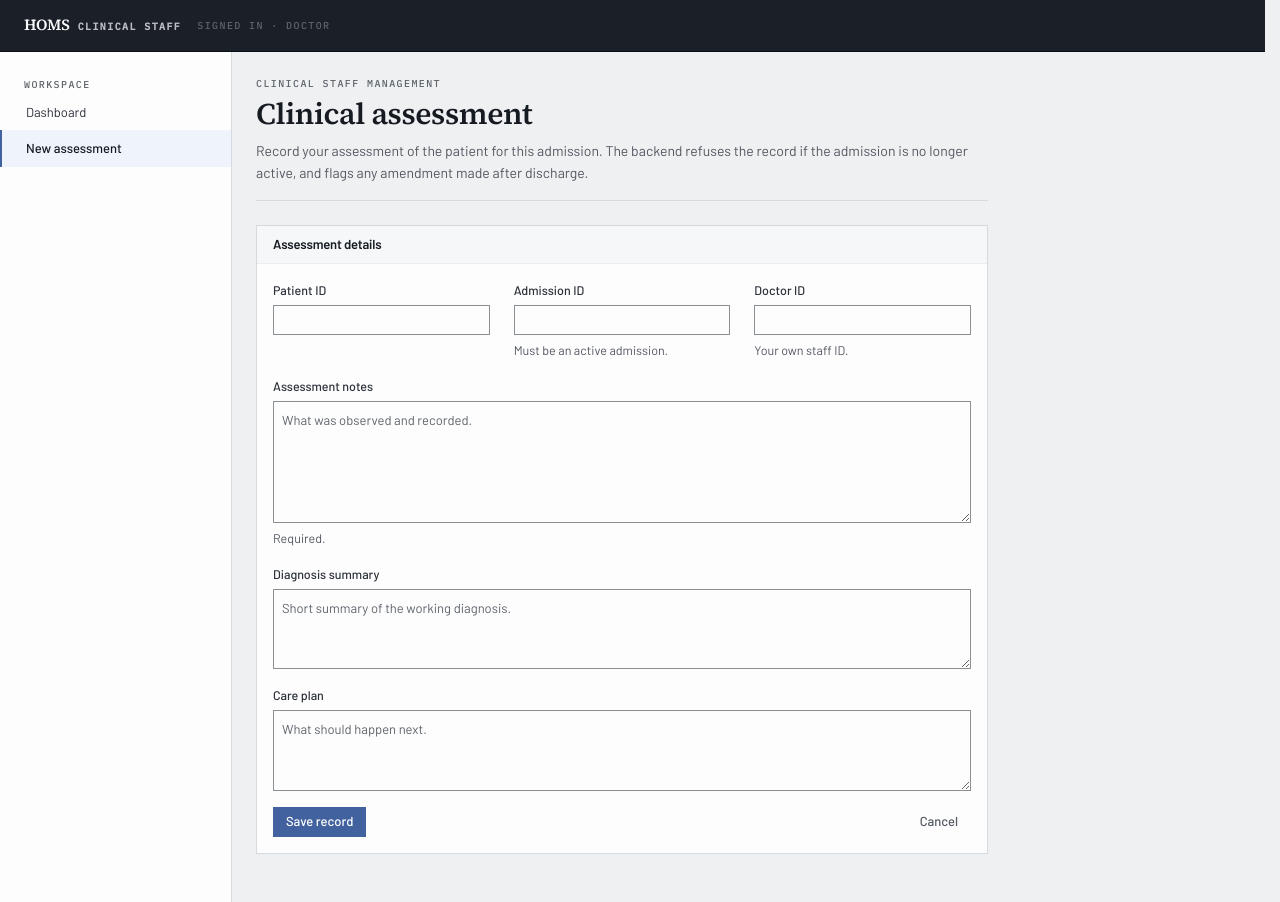
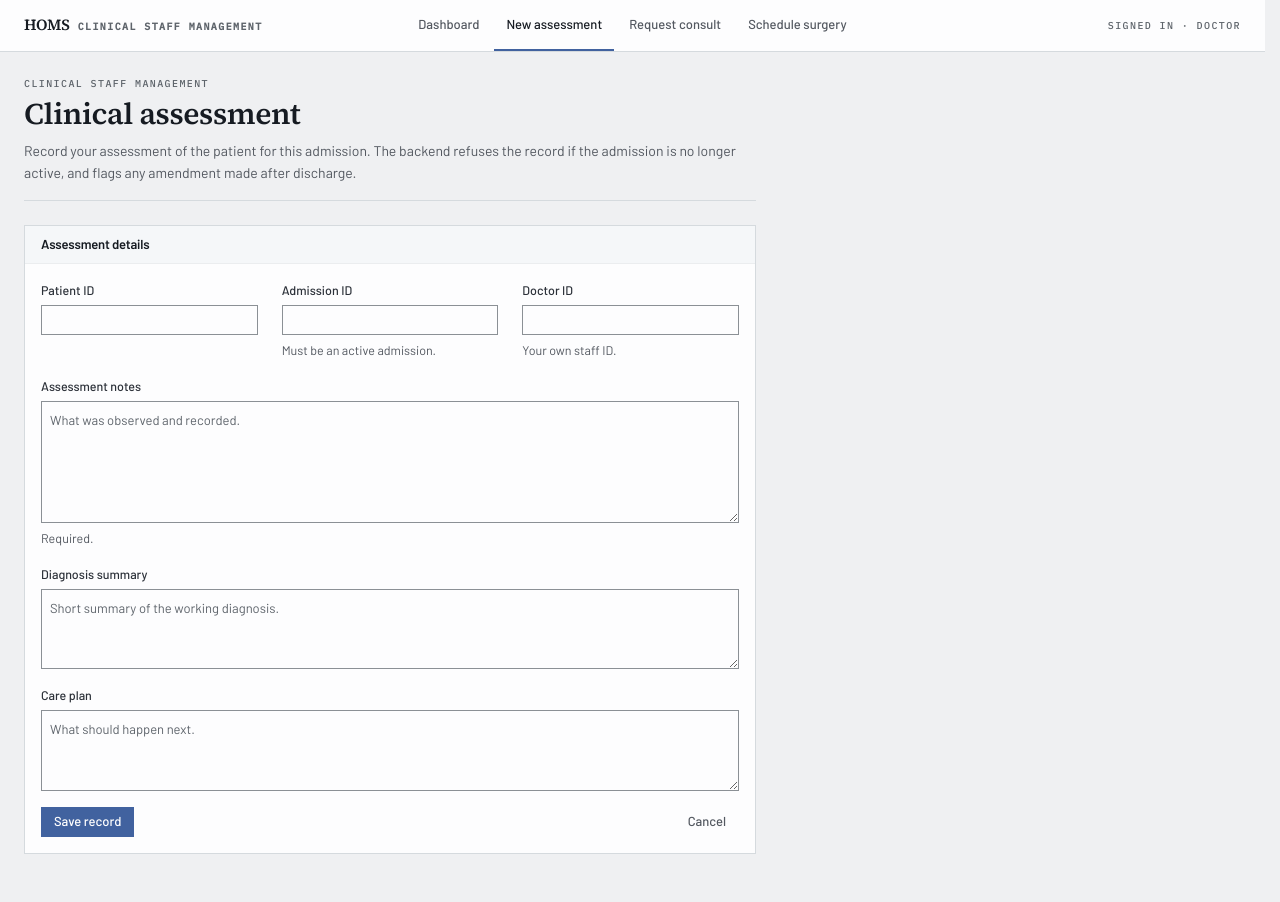
Before and after one commit to jaeyunjks/hospital-operations-management-system, a Flask app: page /assessment/new in a window 1280 px wide. Run offline with Flask 3, Linux system fonts and the light colour scheme; some libraries are stand-ins or nearby versions.

Commit message:
align clinical staff UI and restore form service integration

```diff
--- a/student-2/docker-compose.yml
+++ b/student-2/docker-compose.yml
@@ -32,7 +32,7 @@ services:
     environment:
       DATABASE_API_URL: http://student-2-database:6200
       # admission_validation.py appends /admissions/<id> to this base URL.
-      PATIENT_ADMISSION_API_URL: "${member2_PATIENT_ADMISSION_API_URL:-http://member-1-backend:5100/api}"
+      PATIENT_ADMISSION_API_URL: "${member2_PATIENT_ADMISSION_API_URL:-http://student-1-backend:5100/api}"
       # external_services.py still uses stubs; configuring URLs does not enable HTTP.
       # NOTE: hostname corrected to match the hyphenated naming convention used
       # by every other service (member-2-backend, member-1-backend, member-4-backend).
--- /dev/null
+++ b/student-2/frontend/static/css/clinical-staff.css
@@ -0,0 +1,104 @@
+/* Student 2 shell alignment. Shared HOMS tokens and components remain the source
+   of truth; this file only replaces the former left rail with the integrated
+   full-width header pattern used by the other modules. */
+
+.clinical-header {
+  display: grid;
+  grid-template-columns: minmax(max-content, 1fr) auto minmax(max-content, 1fr);
+  align-items: stretch;
+  gap: var(--space-6);
+  background: var(--color-surface);
+  color: var(--color-text-primary);
+  border-bottom-color: var(--color-border-strong);
+}
+
+.clinical-header .app-header__brand { color: var(--color-text-primary); }
+
+.clinical-header .app-header__context,
+.clinical-header .user-chip__role,
+.clinical-header .filter__label { color: var(--color-text-label); }
+
+.clinical-header .nav-link { color: var(--color-text-muted); }
+
+.clinical-header .nav-link:hover,
+.clinical-header .nav-link[aria-current="page"],
+.clinical-header .nav-link.is-active { color: var(--color-text-primary); }
+
+.clinical-header .user-chip { color: var(--color-text-primary); }
+
+.clinical-header .avatar--inverse {
+  color: var(--color-text-secondary);
+  background: var(--color-surface-muted);
+  border-color: var(--color-border-control);
+}
+
+.clinical-header .role-select {
+  color: var(--color-text-secondary);
+  background: var(--color-surface);
+  border-color: var(--color-border-control);
+}
+
+.clinical-header .app-header__brand,
+.clinical-header .app-header__actions {
+  align-self: center;
+}
+
+.clinical-header .app-header__brand {
+  min-width: 0;
+  white-space: nowrap;
+}
+
+.clinical-header .app-header__nav {
+  min-width: 0;
+  overflow-x: auto;
+  scrollbar-width: thin;
+}
+
+.clinical-header .app-header__actions {
+  justify-content: flex-end;
+  min-width: 0;
+}
+
+.clinical-header .app-header__meta {
+  color: var(--color-text-label);
+  white-space: nowrap;
+}
+
+.app-body--full .app-main,
+.app-body--full .page:not(.page--prose) {
+  width: 100%;
+}
+
+.app-body--full .page:not(.page--prose) {
+  max-width: none;
+}
+
+@media (max-width: 1100px) {
+  .clinical-header {
+    grid-template-columns: minmax(0, 1fr) auto;
+    height: auto;
+    min-height: var(--header-height);
+  }
+
+  .clinical-header .app-header__nav {
+    grid-column: 1 / -1;
+    grid-row: 2;
+    height: 42px;
+  }
+
+  .clinical-header .app-header__actions {
+    grid-column: 2;
+    grid-row: 1;
+  }
+}
+
+@media (max-width: 620px) {
+  .clinical-header .user-chip__name,
+  .clinical-header .filter__label {
+    display: none;
+  }
+
+  .clinical-header .nav-link {
+    padding: 0 var(--space-3);
+  }
+}
--- a/student-2/frontend/templates/assessment_form.html
+++ b/student-2/frontend/templates/assessment_form.html
@@ -37,6 +37,7 @@
         href="https://fonts.googleapis.com/css2?family=Barlow:wght@400;500;600&family=IBM+Plex+Mono:wght@400;500&family=Source+Serif+4:opsz,wght@8..60,600&display=swap">
 
   <link rel="stylesheet" href="/static/shared/css/main.css">
+  <link rel="stylesheet" href="/static/css/clinical-staff.css">
   <script src="https://unpkg.com/htmx.org@1.9.12"></script>
 </head>
 <body>
@@ -68,28 +69,28 @@
                 record); an edit route would set it on GET too.
     `saved`   - true once the record has a record_id, i.e. it is persisted.
   #}
-  {% set record = data.clinical_record if data else none %}
+  {% set record = data.get('clinical_record') if data else none %}
   {% set saved = record is not none and record.record_id is defined %}
 
   <div class="app">
 
-    <header class="app-header">
+    <header class="app-header clinical-header">
       <a class="app-header__brand" href="/">
         HOMS
-        <span class="app-header__context">Clinical Staff</span>
+        <span class="app-header__context">Clinical Staff Management</span>
       </a>
-      <span class="app-header__meta u-label">Signed in · {{ role }}</span>
+      <nav class="app-header__nav" aria-label="Clinical Staff Management">
+        <a class="nav-link" href="/">Dashboard</a>
+        <a class="nav-link" href="/assessment/new" aria-current="page">New assessment</a>
+        <a class="nav-link" href="/consultations/new">Request consult</a>
+        <a class="nav-link" href="/surgery/new">Schedule surgery</a>
+      </nav>
+      <div class="app-header__actions">
+        <span class="app-header__meta u-label">Signed in · {{ role }}</span>
+      </div>
     </header>
 
-    <div class="app-body">
-
-      <nav class="app-sidenav" aria-label="Clinical Staff Management">
-        <div class="app-sidenav__group">
-          <span class="app-sidenav__label">Workspace</span>
-          <a class="sidenav-link" href="/">Dashboard</a>
-          <a class="sidenav-link is-active" href="/assessment/new" aria-current="page">New assessment</a>
-        </div>
-      </nav>
+    <div class="app-body app-body--full">
 
       <main class="app-main" id="main">
         <div class="page page--prose">
```
Also changed, not shown: student-2/backend/routes/clinical_records.py (+9 -0 lines), student-2/frontend/templates/care_tasks.html (+13 -12 lines), student-2/frontend/templates/consultation_form.html (+13 -13 lines), student-2/frontend/templates/consultation_queue.html (+13 -12 lines), student-2/frontend/templates/dashboard.html (+11 -20 lines), student-2/frontend/templates/patient_summary.html (+13 -12 lines), student-2/frontend/templates/record_history.html (+13 -13 lines), student-2/frontend/templates/surgery_form.html (+13 -12 lines).
